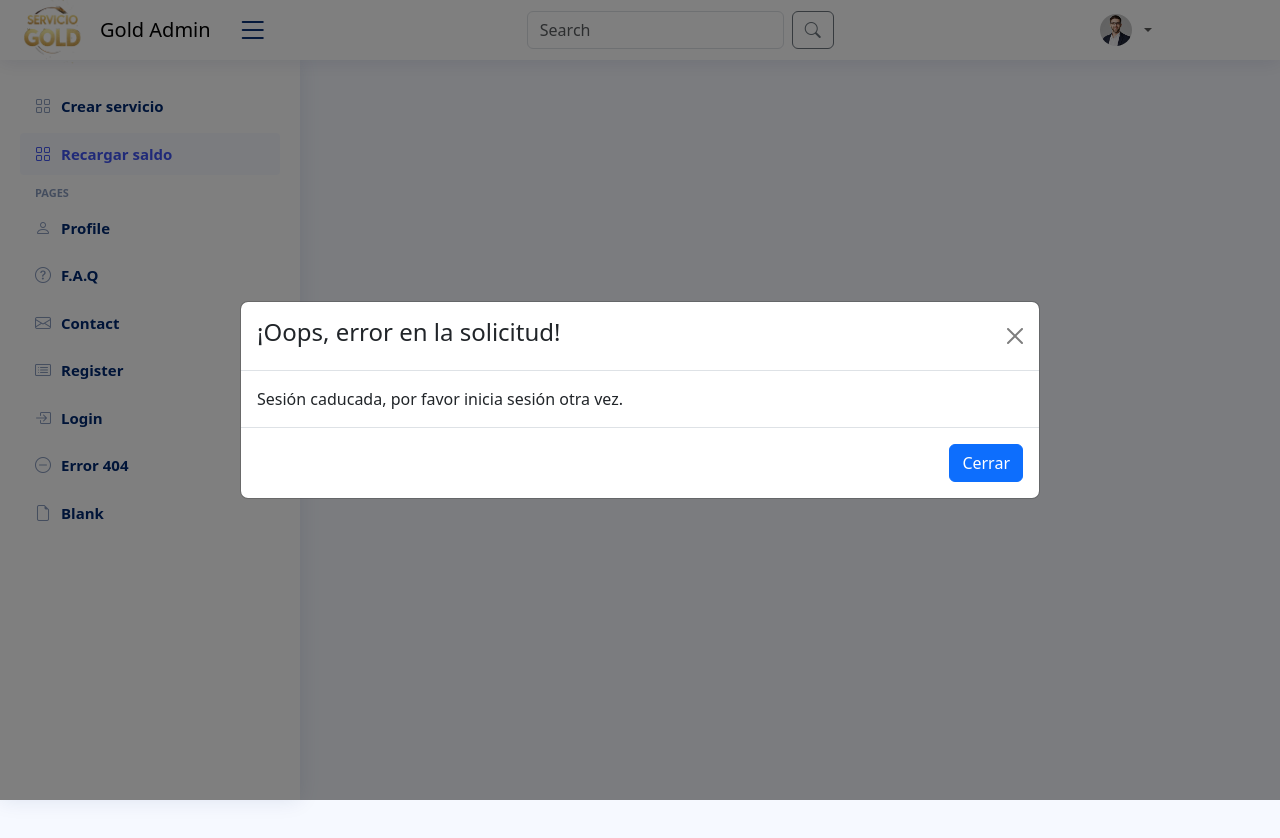
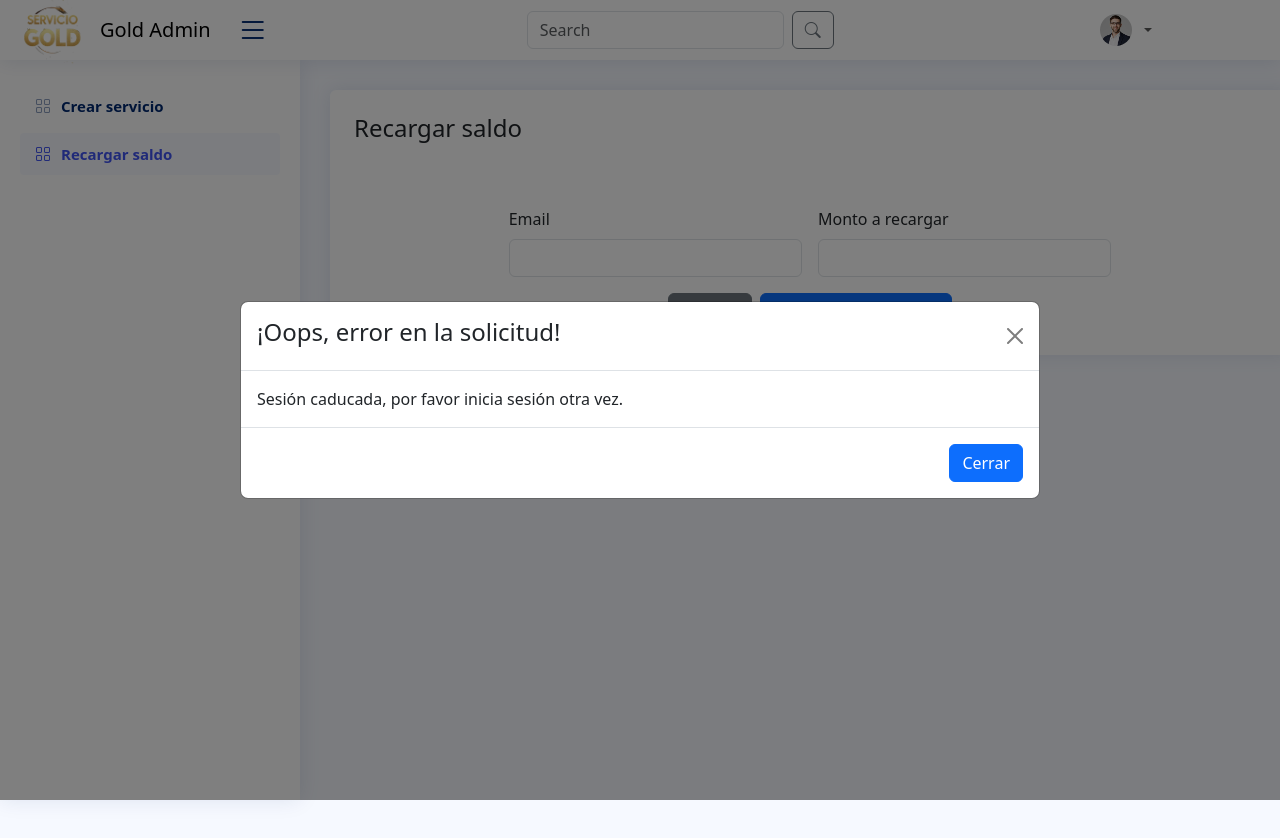
Before and after one commit to Julian1324/gold_admin, a React (Create React App) app: page /recharges in a window 1280 px wide. Shown: the top 838 px of the page. Before the commit the page ends 800 px from the top, so only its background shows below. Built offline with nearby package versions, Linux system fonts and the light colour scheme; what react-secure-storage would draw is missing.

Commit message:
before recharges tab

```diff
--- a/src/context/constants.js
+++ b/src/context/constants.js
@@ -10,6 +10,7 @@ const CREATE_PRODUCT = '/product';
 const PRODUCT_CREATED = '¡Servicio creado exitosamente!';
 const PRODUCT_UPDATED = '¡Servicio actualizado exitosamente!';
 const GET_ALL_PRODUCTS = '/products';
+const GET_ALL_RECHARGES = '/rechargeMovements';
 const QUERY_PRODUCTS = '/queryProducts';
 const MODAL_TITLE_SUCCCESS = '¡Se ha realizado con éxito!';
 const MODAL_TITLE_ERROR = '¡Oops, error en la solicitud!';
@@ -23,6 +24,8 @@ const PRODUCT_STATUS_ACTIVE = 'active';
 const PRODUCT_STATUS_INACTIVE = 'inactive';
 const LANGUAGE_TAG = 'es-CO';
 const WIDTH_MOBILE = 500;
+const POST_RECHARGE_WALLET = '/rechargeWallet';
+const USER_RECHARGE_SUCCESSFULL = '¡Recarga realizada exitosamente!';
 const KEY_STORAGE_BASE = 'GLDST0';
 
 export const constants = Object.freeze({
@@ -38,6 +41,7 @@ export const constants = Object.freeze({
     PRODUCT_CREATED,
     PRODUCT_UPDATED,
     GET_ALL_PRODUCTS,
+    GET_ALL_RECHARGES,
     QUERY_PRODUCTS,
     MODAL_TITLE_SUCCCESS,
     MODAL_TITLE_ERROR,
@@ -51,5 +55,7 @@ export const constants = Object.freeze({
     PRODUCT_STATUS_INACTIVE,
     LANGUAGE_TAG,
     WIDTH_MOBILE,
+    POST_RECHARGE_WALLET,
+    USER_RECHARGE_SUCCESSFULL,
     KEY_STORAGE_BASE
 });
--- a/src/helpers/axiosHelper.js
+++ b/src/helpers/axiosHelper.js
@@ -135,3 +135,35 @@ export const updateProduct = async (productDTO, headers) => {
         throw error;
     }
 }
+
+export const rechargeWallet = async (email, amount, headers) => {
+    try {
+        const response = await axiosInstance.post(
+            `${constants.API_URL + constants.POST_RECHARGE_WALLET}`,
+            { email, amount },
+            { headers }
+        );
+        if (response.status === 200) return {
+            data: response.data,
+            loadingReq: false,
+            alertModalShow: true
+        }
+    } catch (error) {
+        throw error;
+    }
+}
+
+export const rechargeMovements = async ({ page, headers }) => {
+    try {
+        const response = await axiosInstance.get(
+            `${constants.API_URL + constants.GET_ALL_RECHARGES}?${constants.PARAMS_PAGE + page}`,
+            { headers }
+        )
+        if (response.status === 200) return {
+            data: response.data,
+            loadingReq: false,
+        }
+    } catch (error) {
+        throw error;
+    }
+}
--- /dev/null
+++ b/src/pages/Recharges/Recharges.css
@@ -0,0 +1,10 @@
+@media only screen and (max-width: 500px) {
+    .card-body {
+        margin-left: 1rem !important;
+        width: 95% !important;
+    }
+}
+
+.card-body{
+    box-shadow: 0px 0px 20px rgba(1, 41, 112, 0.1);
+}
--- a/src/pages/Recharges/Recharges.jsx
+++ b/src/pages/Recharges/Recharges.jsx
@@ -1,7 +1,158 @@
+import { useEffect, useState } from "react";
+import { getUserSlice } from '../../context/store/store';
+import { useForm } from 'react-hook-form';
+import './Recharges.css';
+import Spinner from 'react-bootstrap/Spinner';
+import { constants } from "../../context/constants";
+import ConfirmModal from "../../shared/Modal/ConfirmModal";
+import { AlertModal } from "../../shared/Modal/AlertModal";
+import { rechargeMovements, rechargeWallet } from "../../helpers/axiosHelper";
+
 const Recharges = () => {
+    const [margin, setMargin] = useState({});
+    const { headers } = getUserSlice();
+    const [loadingRecharge, setLoadingRecharge] = useState(false);
+    const [confirmModalShow, setConfirmModalShow] = useState(false);
+    const [alertModalShow, setAlertModalShow] = useState(false);
+    const [messagesToModal, setMessagesToModal] = useState({ title: '', body: '' });
+    const [rechargeDTO, setRechargeDTO] = useState({});
+    const [recharges, setRecharges] = useState([]);
+
+    const {
+        register,
+        handleSubmit,
+        reset,
+        formState: { errors }
+    } = useForm();
+
+    useEffect(() => {
+        const marginLeft = document.querySelector('.sidebar').clientWidth;
+        const marginTop = document.querySelector('.header').clientHeight;
+        if (marginLeft && marginTop) setMargin({
+            marginLeft,
+            marginTop
+        });
+        if (!Object.keys(headers).length) return;
+        const getRecharges = async () => {
+            try {
+                const recharges = await rechargeMovements({ page: 1, headers });
+                setRecharges(recharges.data.docs);
+            } catch (error) {
+                console.log('error:', error);
+                const myBody = error?.response?.data.includes('jwt') ? constants.USER_SESSION_EXPIRED : error?.response?.data;
+                setMessagesToModal({ title: constants.MODAL_TITLE_ERROR, body: myBody });
+                setAlertModalShow(true);
+            }
+        }
+        getRecharges();
+    }, [headers]);
+
+    const onSubmit = async (form) => {
+        setRechargeDTO({ ...form });
+        setConfirmModalShow(true);
+    }
+
+    const onConfirm = async () => {
+        try {
+            setLoadingRecharge(true);
+            const response = await rechargeWallet(rechargeDTO.email, rechargeDTO.amount, headers);
+            setLoadingRecharge(response.loadingReq);
+            setConfirmModalShow(false);
+            setMessagesToModal({ title: constants.MODAL_TITLE_SUCCCESS, body: constants.USER_RECHARGE_SUCCESSFULL });
+            setAlertModalShow(true);
+            reset();
+        } catch (error) {
+            console.log('error:', error);
+            const myBody = error?.response?.data.includes('jwt') ? constants.USER_SESSION_EXPIRED : error?.response?.data;
+            setMessagesToModal({ title: constants.MODAL_TITLE_ERROR, body: myBody });
+            setAlertModalShow(true);
+        }
+    }
+
+    const onCloseModal = () => {
+        setAlertModalShow(false);
+        setLoadingRecharge(false);
+    }
+
     return (
         <>
-            Recharges works!
+            <div
+                className="card-body p-4 rounded bg-white"
+                style={
+                    {
+                        marginLeft: (margin.marginLeft ? margin.marginLeft : 0) + 30,
+                        marginTop: (margin.marginTop ? margin.marginTop : 0) + 30,
+                        width: '75%',
+                    }
+                }
+            >
+
+                <h4 className="card-title">Recargar saldo</h4>
+
+                <form className="row g-3 mt-5 d-flex justify-content-center" onSubmit={handleSubmit(onSubmit)}>
+                    <div className="col-md-4">
+                        <label htmlFor="email" className="form-label">Email</label>
+                        <input
+                            type="text"
+                            className={`form-control ${errors.email ? 'is-invalid' : ''}`}
+                            required
+                            autoComplete='true'
+                            id="email"
+                            {...register('email', {
+                                required: 'El email es requerido.',
+                                pattern: {
+                                    value: /^[^@ ]+@[^@ ]+\.[^@ .]{2,}$/,
+                                    message: 'El email es inválido.'
+                                }
+                            })}
+                        />
+                        {errors.email && <span className="text-danger">{errors.email.message}</span>}
+                    </div>
+                    <div className="col-md-4">
+                        <label htmlFor="amount" className="form-label">Monto a recargar</label>
+                        <input
+                            type="number"
+                            className={`form-control ${errors.amount ? 'is-invalid' : ''}`}
+                            id="amount"
+                            step="1000"
+                            {...register('amount', {
+                                required: 'El monto es obligatorio',
+                                valueAsNumber: true,
+                                min: { value: 0, message: 'El monto debe ser mayor o igual a 0' }
+                            })}
+                        />
+                        {errors.amount && <span className="text-danger">{errors.amount.message}</span>}
+                    </div>
+
+                    <div className="text-center">
+                        <button type="reset" className="btn btn-secondary me-2">Limpiar</button>
+                        <button type="submit" className="btn btn-primary" style={{ width: '12rem' }}>
+                            Recargar monto
+                            {loadingRecharge && <Spinner animation="border" role="status" size="sm" className='ms-2' />}
+                        </button>
+                    </div>
+                </form>
+
+            </div>
+            <ConfirmModal
+                show={confirmModalShow}
+                onHide={() => setConfirmModalShow(false)}
+                title={'Confirmaci\u00f3n de recarga'}
+                bodyText={`¿Estás seguro que quieres recargar $${rechargeDTO.amount} a ${rechargeDTO.email}?`}
+                size='lg'
+                closeButton={0}
+                onConfirm={onConfirm}
+                loadingReq={loadingRecharge}
+            />
+            <AlertModal
+                show={alertModalShow}
+                onHide={() => onCloseModal()}
+                title={messagesToModal.title}
+                bodyText={messagesToModal.body}
+                size='md'
+                closeButton={0}
+                timeout={true}
+            />
         </>
     );
 }
--- a/src/pages/Services/Services.jsx
+++ b/src/pages/Services/Services.jsx
@@ -70,7 +70,6 @@ const Services = () => {
         setConfirmModalShow(true);
         setLoadingServices(true);
         setProductDTO(productDTO);
-
     }
 
     const onCloseModal = () => {
--- a/src/shared/Sidebar/Sidebar.jsx
+++ b/src/shared/Sidebar/Sidebar.jsx
@@ -23,57 +23,6 @@ function Sidebar() {
           </NavLink>
         </li>
 
-        <li className="nav-heading">Pages</li>
-
-        <li className="nav-item">
-          <a className="nav-link collapsed" href="./home">
-            <i className="bi bi-person"></i>
-            <span>Profile</span>
-          </a>
-        </li>
-
-        <li className="nav-item">
-          <a className="nav-link collapsed" href="./home">
-            <i className="bi bi-question-circle"></i>
-            <span>F.A.Q</span>
-          </a>
-        </li>
-
-        <li className="nav-item">
-          <a className="nav-link collapsed" href="./home">
-            <i className="bi bi-envelope"></i>
-            <span>Contact</span>
-          </a>
-        </li>
-
-        <li className="nav-item">
-          <a className="nav-link collapsed" href="./home">
-            <i className="bi bi-card-list"></i>
-            <span>Register</span>
-          </a>
-        </li>
-
-        <li className="nav-item">
-          <a className="nav-link collapsed" href="./home">
-            <i className="bi bi-box-arrow-in-right"></i>
-            <span>Login</span>
-          </a>
-        </li>
-
-        <li className="nav-item">
-          <a className="nav-link collapsed" href="./home">
-            <i className="bi bi-dash-circle"></i>
-            <span>Error 404</span>
-          </a>
-        </li>
-
-        <li className="nav-item">
-          <a className="nav-link collapsed" href="./home">
-            <i className="bi bi-file-earmark"></i>
-            <span>Blank</span>
-          </a>
-        </li>
-
       </ul>
 
     </aside>
```
